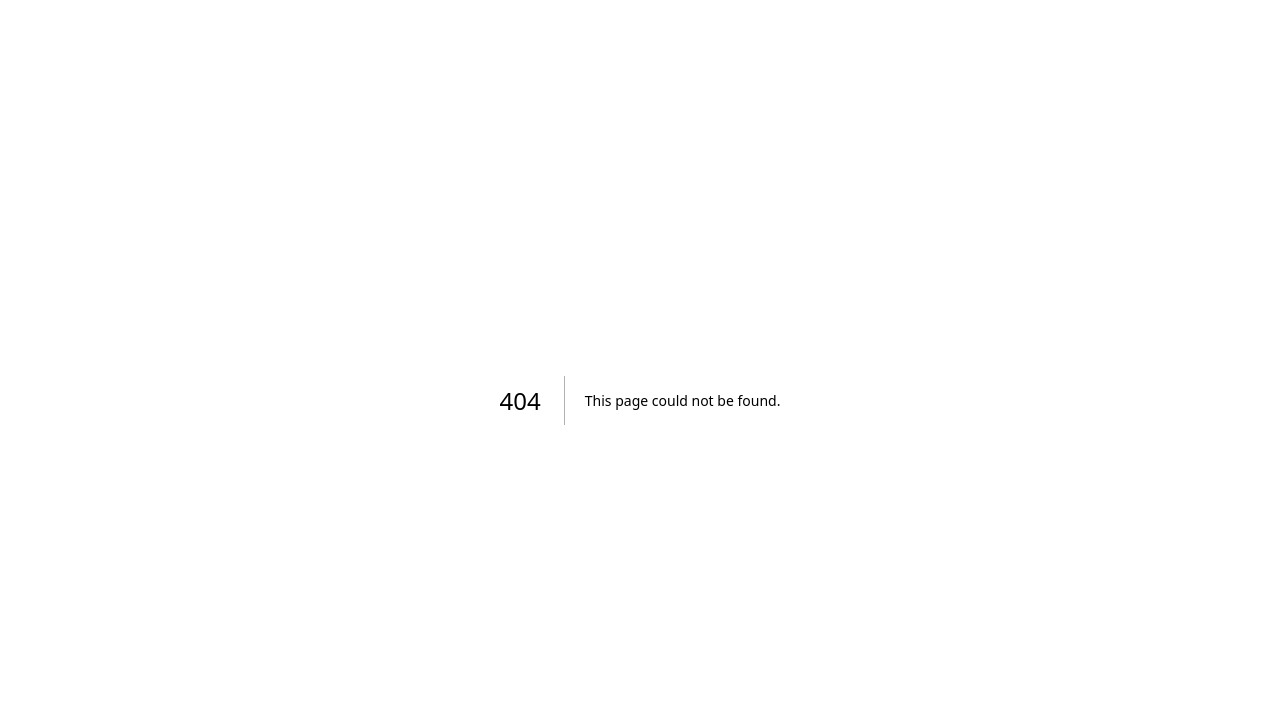
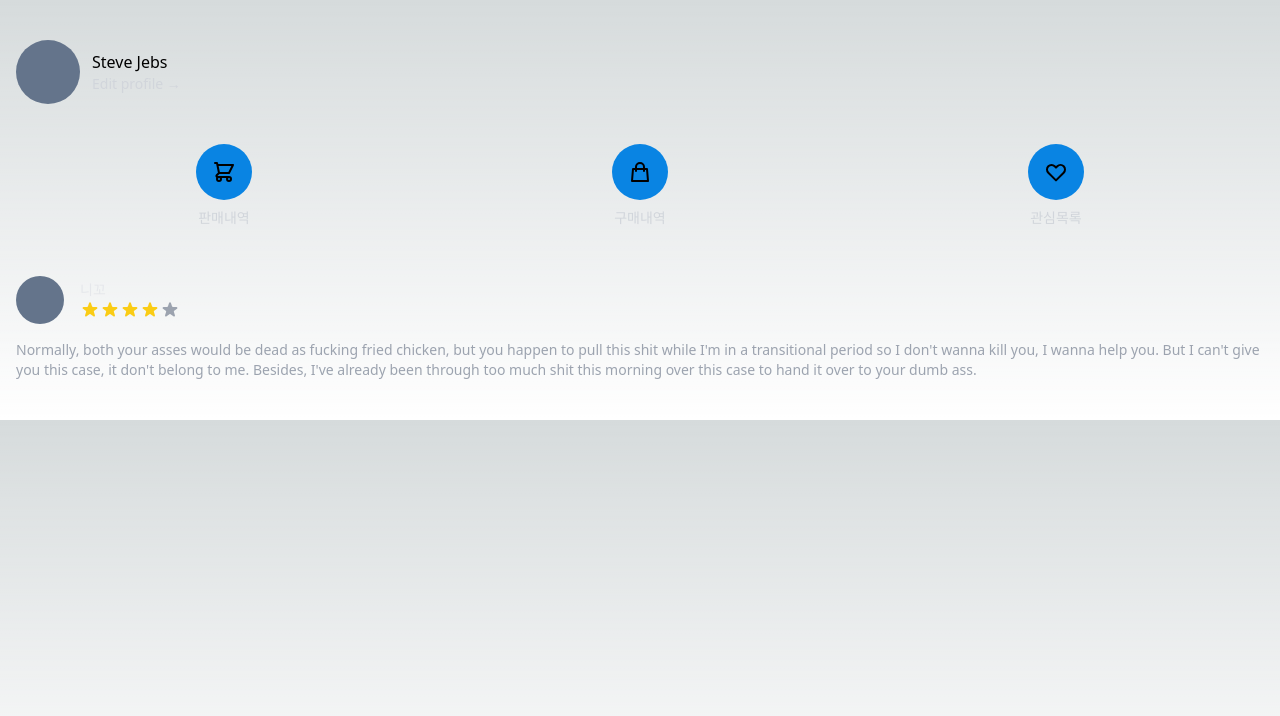
Before and after one commit to Stilllee/carrot-market, a Next.js app: page /profile in a window 1280 px wide. Before the commit this address had no page. Shown: the top 716 px of the page. Built offline with nearby package versions, Linux system fonts and the light colour scheme.

Commit message:
#5.10 Profile

```diff
--- /dev/null
+++ b/pages/profile.tsx
@@ -0,0 +1,141 @@
+import type { NextPage } from "next";
+
+const Profile: NextPage = () => {
+  return (
+    <div className="px-4 py-10">
+      <div className="flex items-center space-x-3">
+        <div className="w-16 h-16 rounded-full bg-slate-500 rounded-e-full" />
+        <div className="flex flex-col">
+          <span>Steve Jebs</span>
+          <span className="text-sm text-gray-300">Edit profile &rarr;</span>
+        </div>
+      </div>
+      <div className="flex justify-around mt-10">
+        <div className="flex flex-col items-center">
+          <div className="flex items-center justify-center rounded-full w-14 h-14 bg-main-blue">
+            <svg
+              className="w-6 h-6"
+              fill="none"
+              stroke="currentColor"
+              viewBox="0 0 24 24"
+              xmlns="http://www.w3.org/2000/svg"
+            >
+              <path
+                strokeLinecap="round"
+                strokeLinejoin="round"
+                strokeWidth="2"
+                d="M3 3h2l.4 2M7 13h10l4-8H5.4M7 13L5.4 5M7 13l-2.293 2.293c-.63.63-.184 1.707.707 1.707H17m0 0a2 2 0 100 4 2 2 0 000-4zm-8 2a2 2 0 11-4 0 2 2 0 014 0z"
+              ></path>
+            </svg>
+          </div>
+          <span className="mt-2 text-sm text-gray-300">판매내역</span>
+        </div>
+        <div className="flex flex-col items-center">
+          <div className="flex items-center justify-center rounded-full w-14 h-14 bg-main-blue">
+            <svg
+              className="w-6 h-6"
+              fill="none"
+              stroke="currentColor"
+              viewBox="0 0 24 24"
+              xmlns="http://www.w3.org/2000/svg"
+            >
+              <path
+                strokeLinecap="round"
+                strokeLinejoin="round"
+                strokeWidth="2"
+                d="M16 11V7a4 4 0 00-8 0v4M5 9h14l1 12H4L5 9z"
+              ></path>
+            </svg>
+          </div>
+          <span className="mt-2 text-sm text-gray-300">구매내역</span>
+        </div>
+        <div className="flex flex-col items-center">
+          <div className="flex items-center justify-center rounded-full w-14 h-14 bg-main-blue">
+            <svg
+              className="w-6 h-6"
+              fill="none"
+              stroke="currentColor"
+              viewBox="0 0 24 24"
+              xmlns="http://www.w3.org/2000/svg"
+            >
+              <path
+                strokeLinecap="round"
+                strokeLinejoin="round"
+                strokeWidth="2"
+                d="M4.318 6.318a4.5 4.5 0 000 6.364L12 20.364l7.682-7.682a4.5 4.5 0 00-6.364-6.364L12 7.636l-1.318-1.318a4.5 4.5 0 00-6.364 0z"
+              ></path>
+            </svg>
+          </div>
+          <span className="mt-2 text-sm text-gray-300">관심목록</span>
+        </div>
+      </div>
+      <div className="mt-12">
+        <div className="flex items-center space-x-4">
+          <div className="w-12 h-12 rounded-full bg-slate-500" />
+          <div>
+            <h4 className="text-sm text-gray-200">니꼬</h4>
+            <div className="flex items-center">
+              <svg
+                className="w-5 h-5 text-yellow-400"
+                xmlns="http://www.w3.org/2000/svg"
+                viewBox="0 0 20 20"
+                fill="currentColor"
+                aria-hidden="true"
+              >
+                <path d="M9.049 2.927c.3-.921 1.603-.921 1.902 0l1.07 3.292a1 1 0 00.95.69h3.462c.969 0 1.371 1.24.588 1.81l-2.8 2.034a1 1 0 00-.364 1.118l1.07 3.292c.3.921-.755 1.688-1.54 1.118l-2.8-2.034a1 1 0 00-1.175 0l-2.8 2.034c-.784.57-1.838-.197-1.539-1.118l1.07-3.292a1 1 0 00-.364-1.118L2.98 8.72c-.783-.57-.38-1.81.588-1.81h3.461a1 1 0 00.951-.69l1.07-3.292z" />
+              </svg>
+              <svg
+                className="w-5 h-5 text-yellow-400"
+                xmlns="http://www.w3.org/2000/svg"
+                viewBox="0 0 20 20"
+                fill="currentColor"
+                aria-hidden="true"
+              >
+                <path d="M9.049 2.927c.3-.921 1.603-.921 1.902 0l1.07 3.292a1 1 0 00.95.69h3.462c.969 0 1.371 1.24.588 1.81l-2.8 2.034a1 1 0 00-.364 1.118l1.07 3.292c.3.921-.755 1.688-1.54 1.118l-2.8-2.034a1 1 0 00-1.175 0l-2.8 2.034c-.784.57-1.838-.197-1.539-1.118l1.07-3.292a1 1 0 00-.364-1.118L2.98 8.72c-.783-.57-.38-1.81.588-1.81h3.461a1 1 0 00.951-.69l1.07-3.292z" />
+              </svg>
+              <svg
+                className="w-5 h-5 text-yellow-400"
+                xmlns="http://www.w3.org/2000/svg"
+                viewBox="0 0 20 20"
+                fill="currentColor"
+                aria-hidden="true"
+              >
+                <path d="M9.049 2.927c.3-.921 1.603-.921 1.902 0l1.07 3.292a1 1 0 00.95.69h3.462c.969 0 1.371 1.24.588 1.81l-2.8 2.034a1 1 0 00-.364 1.118l1.07 3.292c.3.921-.755 1.688-1.54 1.118l-2.8-2.034a1 1 0 00-1.175 0l-2.8 2.034c-.784.57-1.838-.197-1.539-1.118l1.07-3.292a1 1 0 00-.364-1.118L2.98 8.72c-.783-.57-.38-1.81.588-1.81h3.461a1 1 0 00.951-.69l1.07-3.292z" />
+              </svg>
+              <svg
+                className="w-5 h-5 text-yellow-400"
+                xmlns="http://www.w3.org/2000/svg"
+                viewBox="0 0 20 20"
+                fill="currentColor"
+                aria-hidden="true"
+              >
+                <path d="M9.049 2.927c.3-.921 1.603-.921 1.902 0l1.07 3.292a1 1 0 00.95.69h3.462c.969 0 1.371 1.24.588 1.81l-2.8 2.034a1 1 0 00-.364 1.118l1.07 3.292c.3.921-.755 1.688-1.54 1.118l-2.8-2.034a1 1 0 00-1.175 0l-2.8 2.034c-.784.57-1.838-.197-1.539-1.118l1.07-3.292a1 1 0 00-.364-1.118L2.98 8.72c-.783-.57-.38-1.81.588-1.81h3.461a1 1 0 00.951-.69l1.07-3.292z" />
+              </svg>
+              <svg
+                className="w-5 h-5 text-gray-400"
+                xmlns="http://www.w3.org/2000/svg"
+                viewBox="0 0 20 20"
+                fill="currentColor"
+                aria-hidden="true"
+              >
+                <path d="M9.049 2.927c.3-.921 1.603-.921 1.902 0l1.07 3.292a1 1 0 00.95.69h3.462c.969 0 1.371 1.24.588 1.81l-2.8 2.034a1 1 0 00-.364 1.118l1.07 3.292c.3.921-.755 1.688-1.54 1.118l-2.8-2.034a1 1 0 00-1.175 0l-2.8 2.034c-.784.57-1.838-.197-1.539-1.118l1.07-3.292a1 1 0 00-.364-1.118L2.98 8.72c-.783-.57-.38-1.81.588-1.81h3.461a1 1 0 00.951-.69l1.07-3.292z" />
+              </svg>
+            </div>
+          </div>
+        </div>
+        <div className="mt-4 text-sm text-gray-400">
+          <p>
+            Normally, both your asses would be dead as fucking fried chicken,
+            but you happen to pull this shit while I&apos;m in a transitional
+            period so I don&apos;t wanna kill you, I wanna help you. But I
+            can&apos;t give you this case, it don&apos;t belong to me. Besides,
+            I&apos;ve already been through too much shit this morning over this
+            case to hand it over to your dumb ass.
+          </p>
+        </div>
+      </div>
+    </div>
+  );
+};
+
+export default Profile;
```
Also changed, not shown: 1 other file (tests, documents, lock files or other folders).
